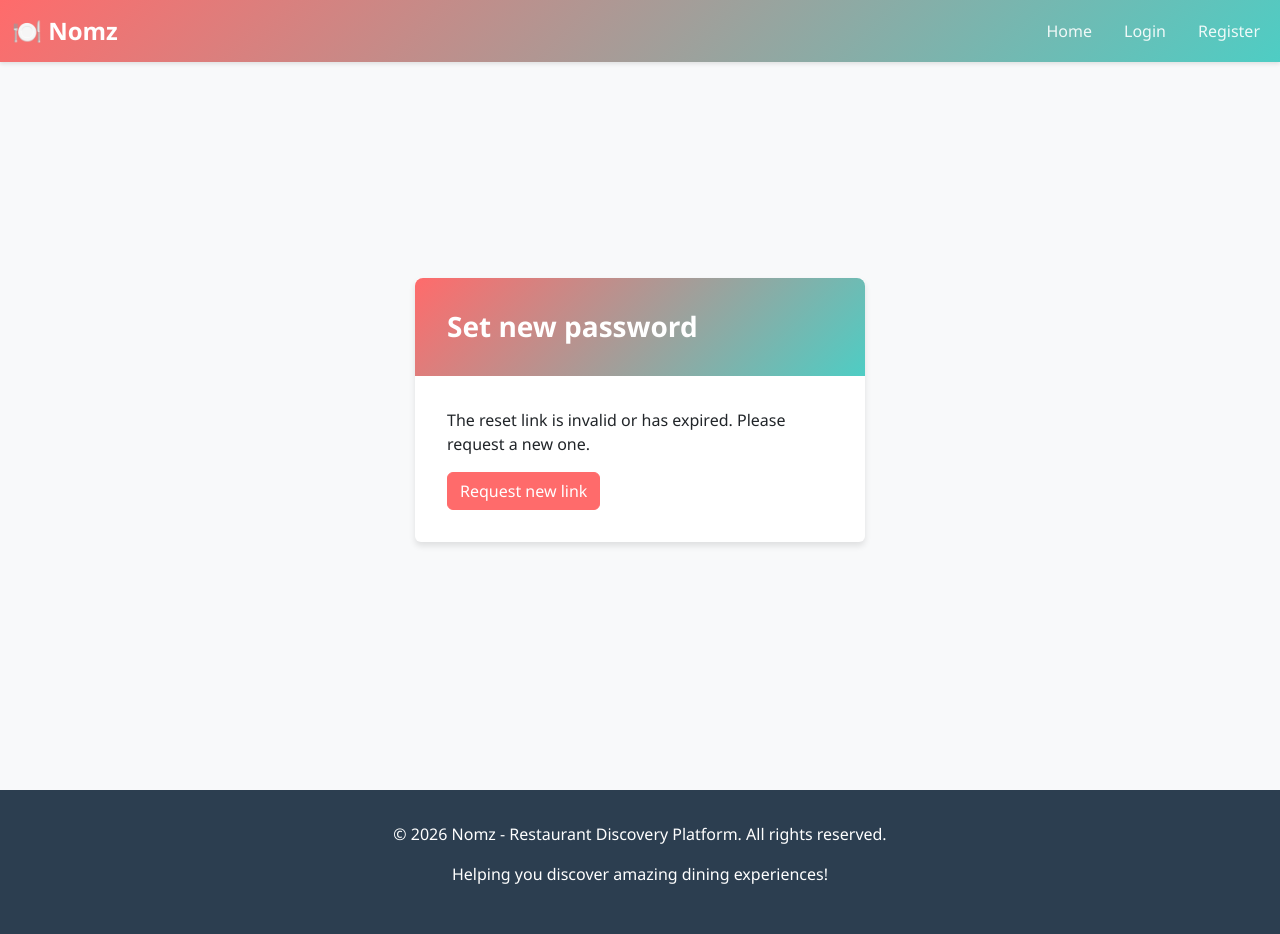
After one commit to Vritika0703/nomz-restaurant-app, a Django app: page /reset/1/1/ in a window 1280 px wide. The commit adds this page. Run offline with Django 5.2, Linux system fonts and the light colour scheme.

Commit message:
reset-password Implementation - SMTP

```diff
--- a/nomz/urls.py
+++ b/nomz/urls.py
@@ -1,11 +1,29 @@
 from django.urls import path
+from django.contrib.auth import views as auth_views
 from . import views
 
 urlpatterns = [
     path('', views.landing_page, name='landing'),
     path('home/', views.home, name='home'),
-    path('register/', views.register, name='register'), # Removed <str:role>
-    path('login/', views.user_login, name='login'),     # Removed <str:role>
+    path('register/', views.register, name='register'),
+    path('login/', views.user_login, name='login'),
     path('logout/', views.user_logout, name='logout'),
     path('dashboard/', views.dashboard, name='dashboard'),
+    # Password reset (Django built-in)
+    path('password-reset/', auth_views.PasswordResetView.as_view(
+        template_name='registration/password_reset_form.html',
+        email_template_name='registration/password_reset_email.html',
+        subject_template_name='registration/password_reset_subject.txt',
+        success_url='/password-reset/done/',
+    ), name='password_reset'),
+    path('password-reset/done/', auth_views.PasswordResetDoneView.as_view(
+        template_name='registration/password_reset_done.html',
+    ), name='password_reset_done'),
+    path('reset/<uidb64>/<token>/', auth_views.PasswordResetConfirmView.as_view(
+        template_name='registration/password_reset_confirm.html',
+        success_url='/reset/done/',
+    ), name='password_reset_confirm'),
+    path('reset/done/', auth_views.PasswordResetCompleteView.as_view(
+        template_name='registration/password_reset_complete.html',
+    ), name='password_reset_complete'),
 ]
--- a/requirements.txt
+++ b/requirements.txt
@@ -16,4 +16,4 @@ gunicorn==21.2.0
 # CORS & Security
 django-cors-headers==4.3.1
 whitenoise==6.6.0
-Pillow==10.1.0
+Pillow>=11.0.0
--- a/templates/nomz/login.html
+++ b/templates/nomz/login.html
@@ -69,6 +69,10 @@
                     {% endif %}
                 </div>
 
+                <div class="text-end mb-2">
+                    <a href="{% url 'password_reset' %}" class="text-muted small">Forgot password?</a>
+                </div>
+
                 <button type="submit" class="btn btn-primary btn-lg w-100 mt-4">Login</button>
             </form>
 
--- /dev/null
+++ b/templates/registration/password_reset_confirm.html
@@ -0,0 +1,40 @@
+{% extends 'nomz/base.html' %}
+
+{% block title %}Set new password - Nomz{% endblock %}
+
+{% block content %}
+<div class="auth-container">
+    <div class="card auth-card">
+        <div class="card-header">
+            <h2>Set new password</h2>
+        </div>
+        <div class="card-body">
+            {% if validlink %}
+            <form method="post" novalidate>
+                {% csrf_token %}
+                {% if form.non_field_errors %}
+                <div class="alert alert-danger">{{ form.non_field_errors }}</div>
+                {% endif %}
+                <div class="form-group mb-3">
+                    <label for="{{ form.new_password1.id_for_label }}" class="form-label">New password</label>
+                    <input type="password" name="new_password1" class="form-control" id="{{ form.new_password1.id_for_label }}" required>
+                    {% if form.new_password1.help_text %}
+                    <small class="form-text text-muted">{{ form.new_password1.help_text }}</small>
+                    {% endif %}
+                    {{ form.new_password1.errors }}
+                </div>
+                <div class="form-group mb-3">
+                    <label for="{{ form.new_password2.id_for_label }}" class="form-label">Confirm new password</label>
+                    <input type="password" name="new_password2" class="form-control" id="{{ form.new_password2.id_for_label }}" required>
+                    {{ form.new_password2.errors }}
+                </div>
+                <button type="submit" class="btn btn-primary btn-lg w-100">Change password</button>
+            </form>
+            {% else %}
+            <p>The reset link is invalid or has expired. Please request a new one.</p>
+            <a href="{% url 'password_reset' %}" class="btn btn-primary">Request new link</a>
+            {% endif %}
+        </div>
+    </div>
+</div>
+{% endblock %}
--- /dev/null
+++ b/templates/registration/password_reset_subject.txt
@@ -0,0 +1 @@
+Nomz – Password reset
```
Also changed, not shown: restaurants/settings.py (+21 -5 lines), templates/registration/password_reset_complete.html (added, +19 -0 lines), templates/registration/password_reset_done.html (added, +19 -0 lines), templates/registration/password_reset_email.html (added, +9 -0 lines), templates/registration/password_reset_form.html (added, +32 -0 lines), 1 other file.
